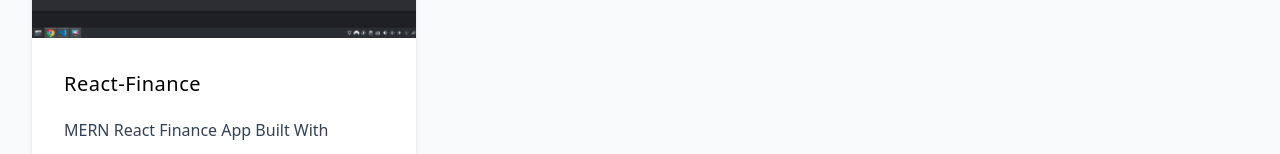
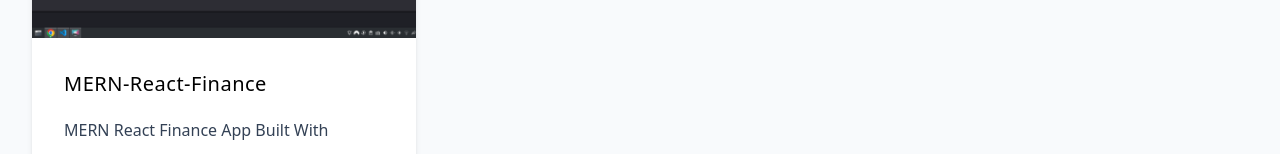
Before and after one commit to radu-bordea/React-ITPortfolio, a React (Vite) app: page / in a window 1280 px wide. Shown: the part 2861-3015 px from the top of the page. Built offline with nearby package versions, Linux system fonts and the light colour scheme.

Commit message:
change title for reactfinance app

```diff
--- a/src/data.jsx
+++ b/src/data.jsx
@@ -63,7 +63,7 @@ export const projects = [
     img: reactfinance,
     url: "https://react-finance-vmw8.onrender.com/",
     github: "https://github.com/radu-bordea/React-Finance.git",
-    title: "React-Finance",
+    title: "MERN-React-Finance",
     text: "MERN React Finance app built with Node.js, Express, and Material UI, featuring interactive dashboard charts and regression-based predictions for revenue, expenses, and profit trends, analyzed daily or yearly for better financial insights. 🚀",
   },
 ];
```
